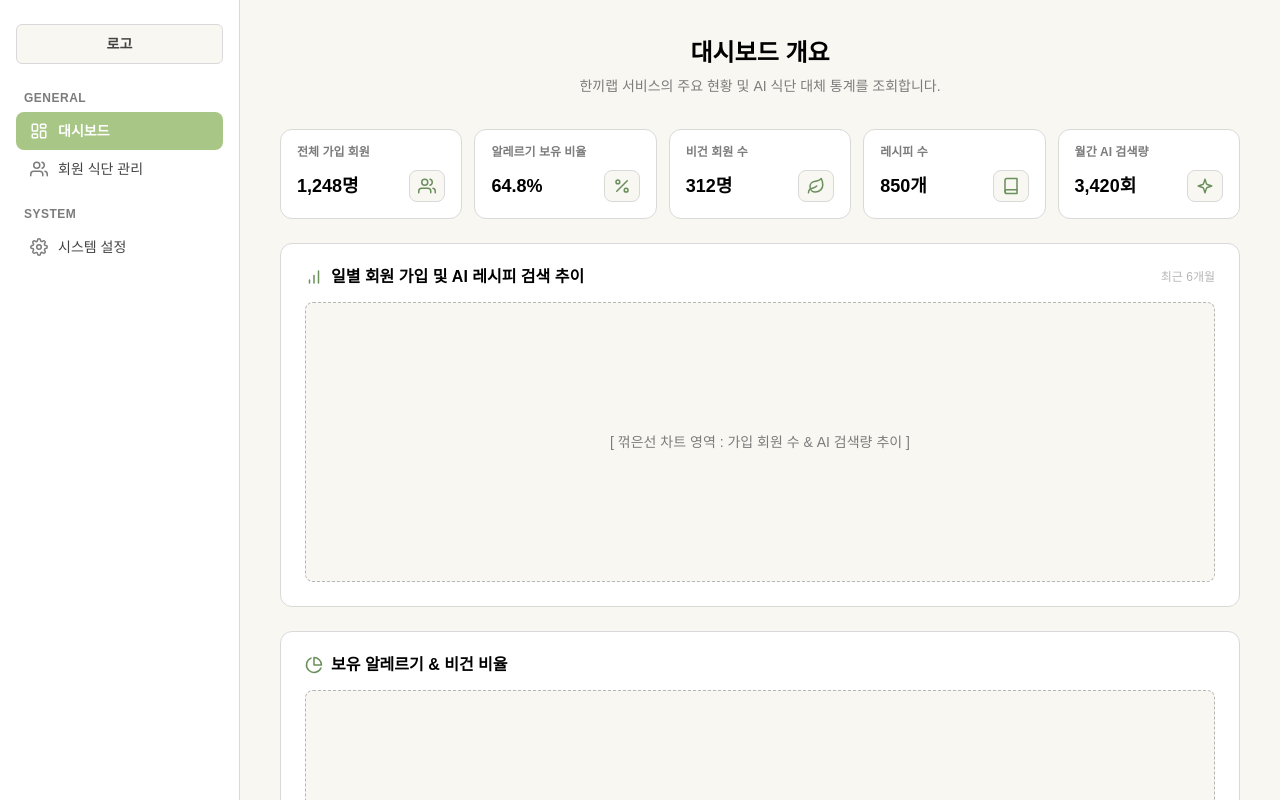
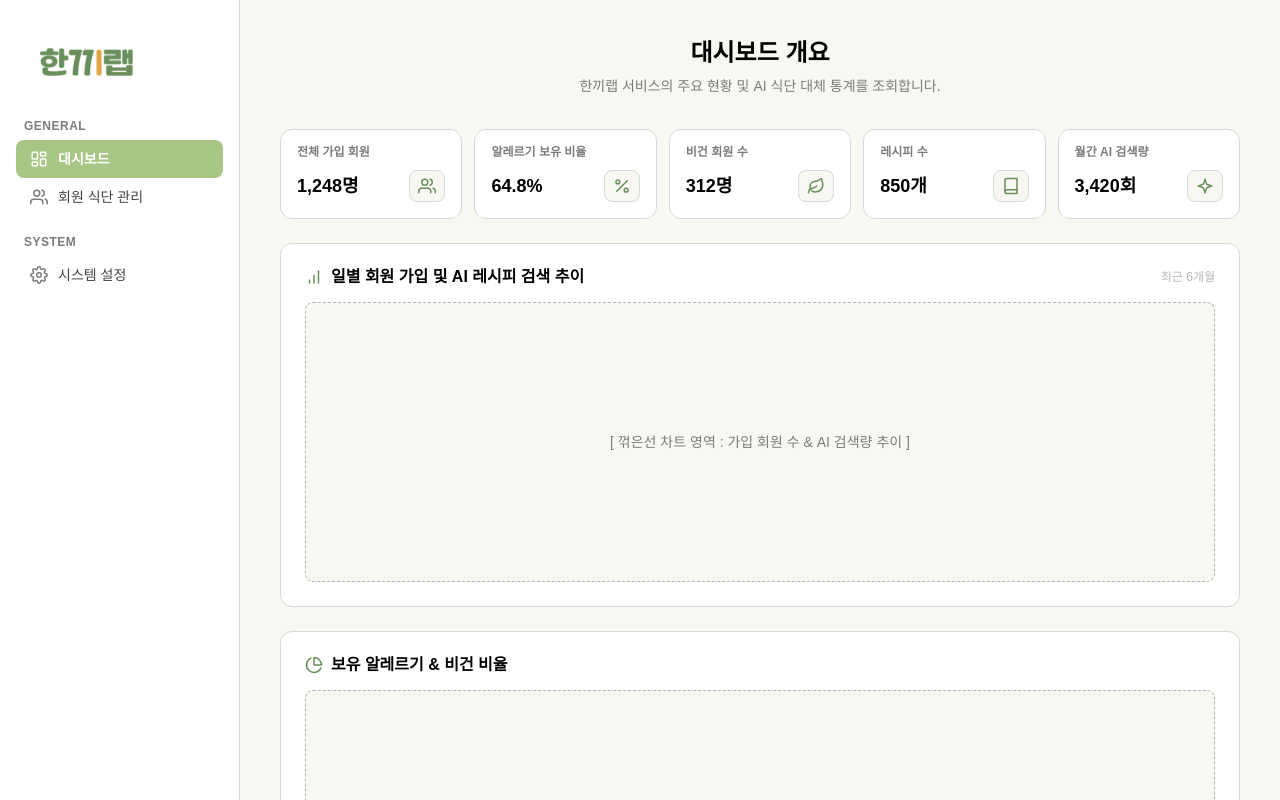
Before and after one commit to casperjwk/EST_FE_13_3nd_project, a React (Vite) app: page /admin in a window 1280 px wide. Shown: the top 800 px of the page. Built offline with nearby package versions, Linux system fonts and the light colour scheme; a web font is replaced by a local one.

Commit message:
feat: 관리자 사이드바 한끼랩 로고 반영 및 정렬 수정

```diff
--- a/src/pages/admin/AdminPage.jsx
+++ b/src/pages/admin/AdminPage.jsx
@@ -1,4 +1,6 @@
 import React, { useState } from "react";
+// 1. 로고 이미지 import
+import logoImg from "../../assets/logo.svg";
 import DashboardSection from "./DashboardSection";
 import UserDietSection from "./UserDietSection";
 import SystemSettingsSection from "./SystemSettingsSection";
@@ -86,7 +88,8 @@ const AdminPage = () => {
       {/* 1. 좌측 사이드바 */}
       <aside className={styles.sidebar}>
         <div className={styles.logoArea}>
-          <div className={styles.logoPlaceholder}>로고</div>
+          {/* 2. 기존 텍스트 대신 로고 이미지 배치 */}
+          <img src={logoImg} alt="한끼랩 로고" className={styles.logoImage} />
         </div>
 
         <nav className={styles.navMenu}>
--- a/src/pages/admin/AdminPage.module.css
+++ b/src/pages/admin/AdminPage.module.css
@@ -127,3 +127,18 @@
   overflow-y: auto;
   box-sizing: border-box;
 }
+
+/* 로고 감싸는 박스 */
+.logoArea {
+  display: flex;
+  align-items: center;
+  padding: 24px 20px 16px 24px;
+}
+
+/* 로고 이미지 */
+.logoImage {
+  height: 28px;
+  width: auto;
+  object-fit: contain;
+  display: block;
+}
```
